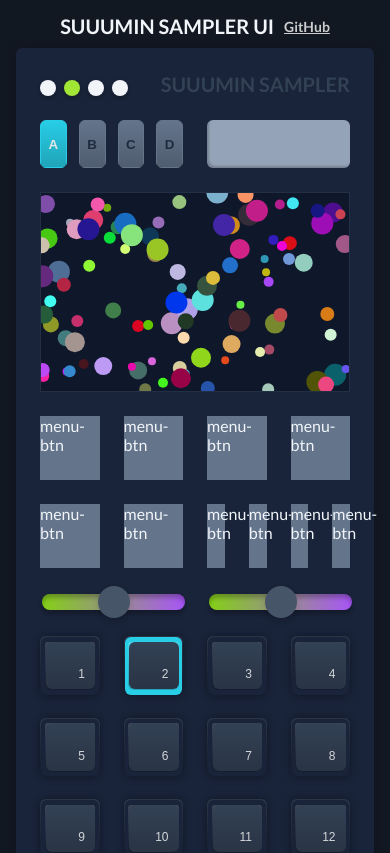
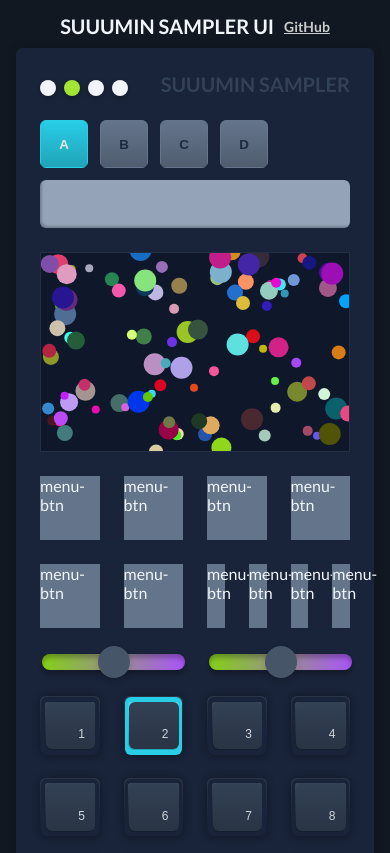
Before and after one commit to masa-sumimoto/suuumin-sampler-ui, a React (Create React App) app: page / in a window 390 px wide. Shown: the top 853 px of the page. Built offline with nearby package versions, Linux system fonts and the light colour scheme.

Commit message:
Responsive approach on Utils / Complement gutter util

```diff
--- a/src/components-layout/EditContents.tsx
+++ b/src/components-layout/EditContents.tsx
@@ -8,7 +8,7 @@ import Faders from "../components/Faders";
 const EditContents = () => {
   return (
     <div className="edit-container">
-      <div className="app-row app-u-py-gutter app-u-mx-0">
+      <div className="app-row app-u-mx-0">
         <Utils />
       </div>
       <div className="app-row app-u-py-gutter app-u-mx-0">
--- a/src/components/Utils.tsx
+++ b/src/components/Utils.tsx
@@ -24,17 +24,17 @@ const Utils = () => {
   ];
 
   return (
-    <div className="app-col-12">
+    <div className="app-col-12 app-u-mt-gutter">
       <div className="app-row app-u-justify-content-between">
-        <div className="app-col-6">
+        <div className="app-col-12 app-col-md-6 app-u-mb-gutter">
           <div className="app-u-d-flex app-u-d-gap-gutter">
             {bankBtns.map((btn) => (
               <BankBtn key={btn.id} id={btn.id} label={btn.label} />
             ))}
           </div>
         </div>
-        <div className="app-col-6">
-          <div className="app-u-justify-content-end app-u-d-flex">
+        <div className="app-col-12 app-col-md-6">
+          <div className="app-u-justify-content-end app-u-d-flex app-u-mb-gutter">
             <SwipePad />
           </div>
         </div>
--- a/src/scss/grid-system.scss
+++ b/src/scss/grid-system.scss
@@ -81,3 +81,10 @@
     width: 50%;
   }
 }
+
+.app-col-md-6 {
+  @include col-style;
+  @media (min-width: map.get($app-breakpoints, "md")) {
+    width: 50%;
+  }
+}
--- a/src/scss/swipe-pad.scss
+++ b/src/scss/swipe-pad.scss
@@ -2,7 +2,7 @@
 
 .swipe-pad {
   width: 100%;
-  max-width: 244px;
+  // max-width: 244px;
   height: 48px;
   background-color: $color-slate-400;
   border-radius: 6px;
--- a/src/scss/utilities.scss
+++ b/src/scss/utilities.scss
@@ -42,6 +42,14 @@
 
 .app-u-pb-gutter {
   padding-bottom: $app-gutter !important;
+}
+
+.app-u-mt-gutter {
+  margin-top: $app-gutter !important;
+}
+
+.app-u-pt-gutter {
+  padding-top: $app-gutter !important;
 }
 
 // position
```
